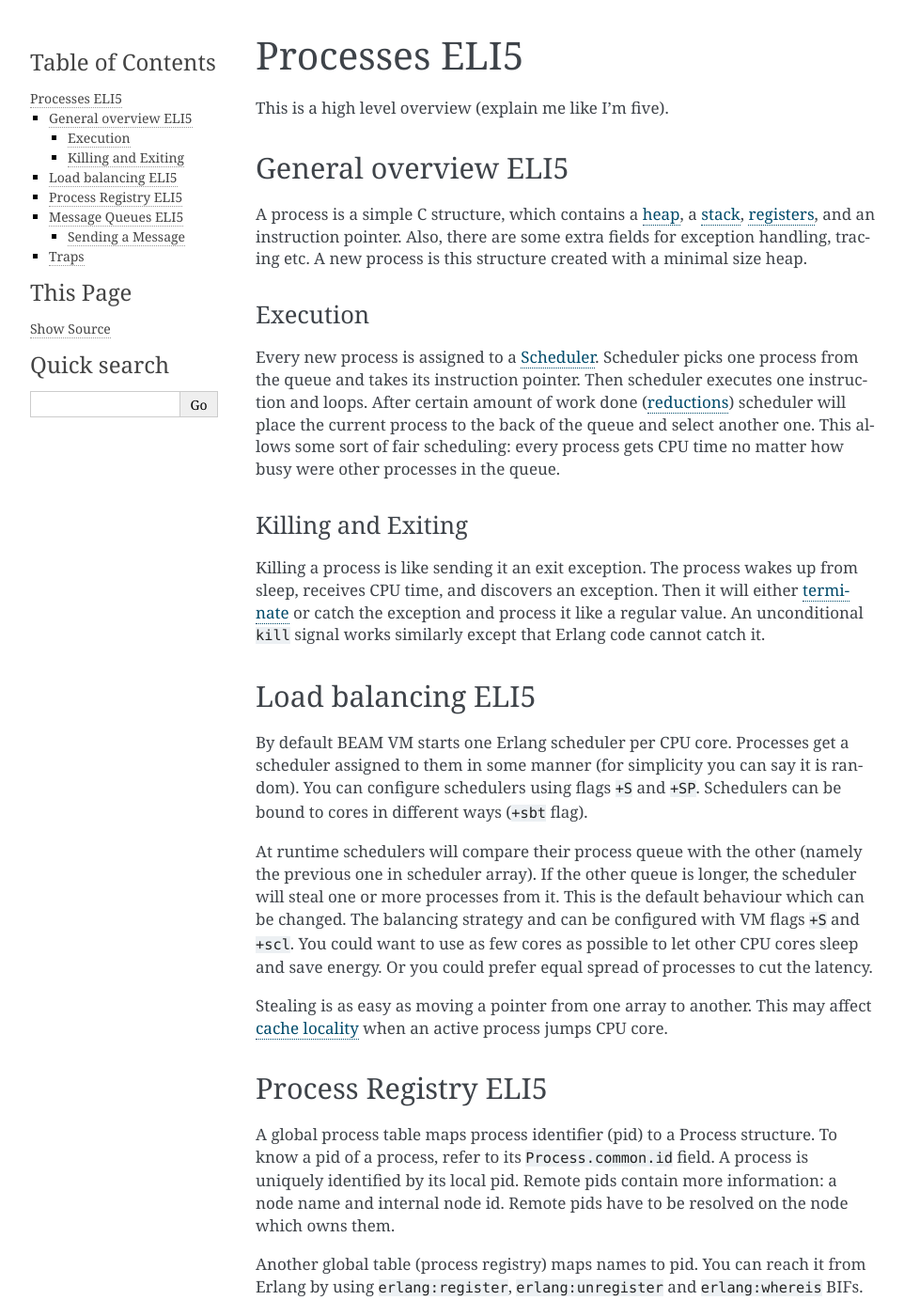
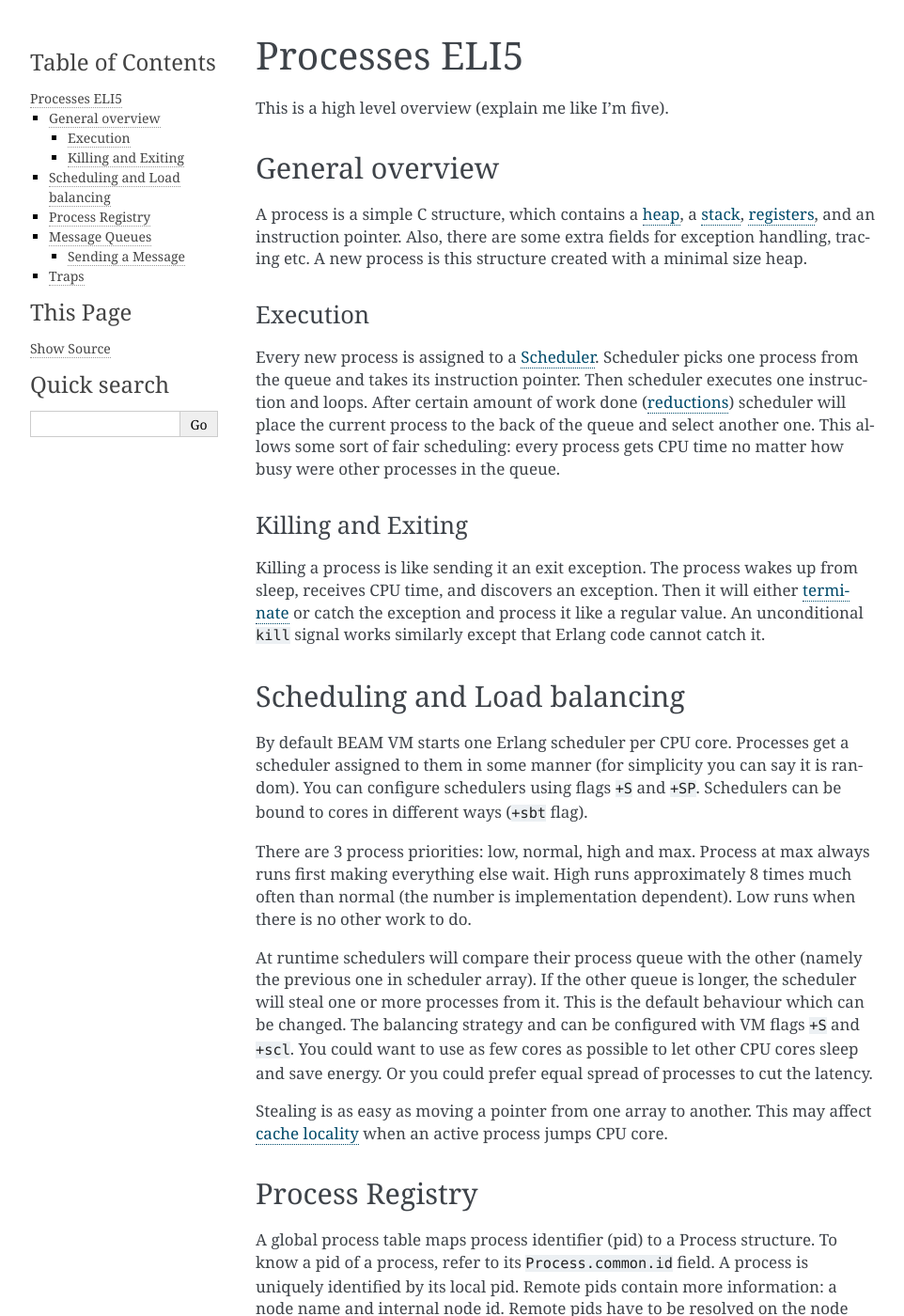
Before and after one commit to kvakvs/beam-wisdoms, a Sphinx documentation site: the page built from docs/source/eli5-processes.rst, in a window 1280 px wide and 1400 px high. Shown: the whole window at 94% size, without its empty margins (148-1110 px from the left). Built offline with Sphinx 7.4.7, drawn with Linux system fonts in a browser that asks for light colours; some of the changed text lies outside the part shown.

Commit message:
edit: Schedulers

```diff
--- a/docs/source/eli5-processes.rst
+++ b/docs/source/eli5-processes.rst
@@ -3,8 +3,8 @@ Processes ELI5
 
 This is a high level overview (explain me like I'm five).
 
-General overview ELI5
----------------------
+General overview
+----------------
 
 A process is a simple C structure, which contains
 a :ref:`heap <def-heap>`,
@@ -34,13 +34,19 @@ from sleep, receives CPU time, and discovers an exception. Then it will either
 a regular value. An unconditional ``kill`` signal works similarly except that
 Erlang code cannot catch it.
 
-Load balancing ELI5
--------------------
+Scheduling and Load balancing
+-----------------------------
 
 By default BEAM VM starts one Erlang scheduler per CPU core. Processes get a
 scheduler assigned to them in some manner (for simplicity you can say it is
 random). You can configure schedulers using flags ``+S`` and ``+SP``. Schedulers
 can be bound to cores in different ways (``+sbt`` flag).
+
+There are 3 process priorities: low, normal, high and max.
+Process at max always runs first making everything else wait.
+High runs approximately 8 times much often than normal (the number
+is implementation dependent).
+Low runs when there is no other work to do.
 
 At runtime schedulers will compare their process queue with the other (namely
 the previous one in scheduler array). If the other queue is longer, the
@@ -54,8 +60,8 @@ Stealing is as easy as moving a pointer from one array to another. This may
 affect :ref:`cache locality <def-cache-locality>` when an active process
 jumps CPU core.
 
-Process Registry ELI5
----------------------
+Process Registry
+----------------
 
 A global process table maps process identifier (pid) to a Process structure.
 To know a pid of a process, refer to its ``Process.common.id`` field. A process
@@ -67,8 +73,8 @@ Another global table (process registry) maps names to pid. You can reach it
 from Erlang by using ``erlang:register``, ``erlang:unregister`` and
 ``erlang:whereis`` BIFs.
 
-Message Queues ELI5
--------------------
+Message Queues
+--------------
 
 Messages are stored on the heap or in heap fragments, and are chained together
 using a single linked list. Message queue is a C structure which belongs in
```
